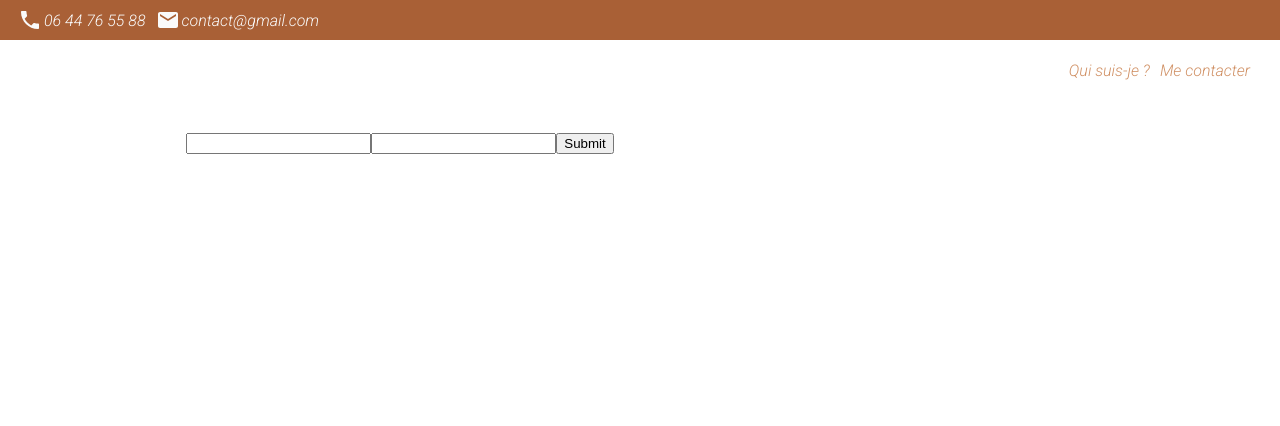
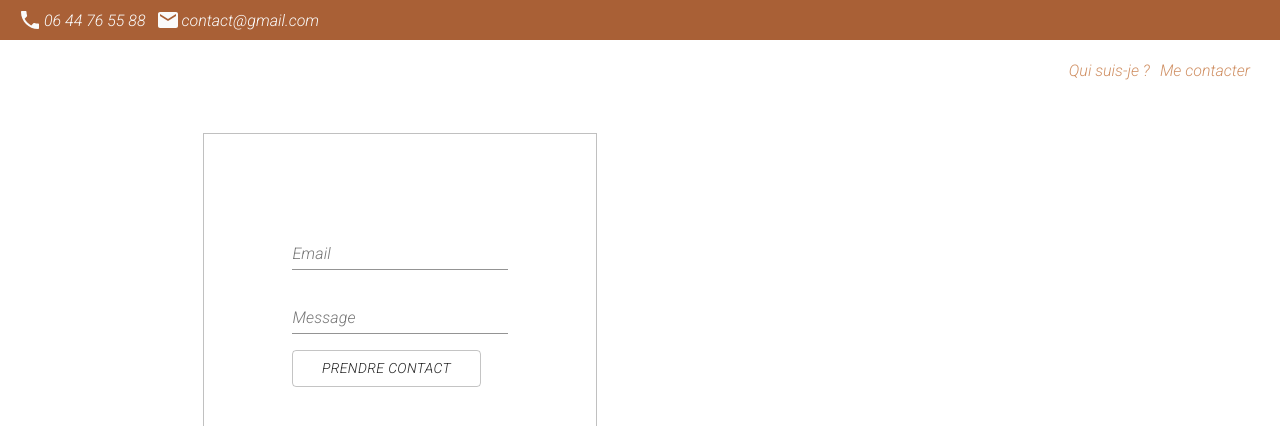
Before and after one commit to nicolashedoire/naitre-ensemble, a Next.js app: page / in a window 1280 px wide. Shown: the top 426 px of the page. Built offline with nearby package versions, Linux system fonts and the light colour scheme.

Commit message:
fix form with material-ui input

```diff
--- a/forms/contactForm.tsx
+++ b/forms/contactForm.tsx
@@ -1,27 +1,37 @@
 import React from "react";
 import { useForm } from "react-hook-form";
+import { makeStyles } from '@material-ui/core/styles';
+import TextField from '@material-ui/core/TextField';
+import Button from '@material-ui/core/Button';
+import styles from './styles.module.scss';
 
 type Inputs = {
   email: string,
   message: string,
 };
 
+const useStyles = makeStyles((theme) => ({
+    root: {
+      '& > *': {
+        margin: theme.spacing(1),
+        width: '25ch',
+      },
+    }
+  }));
+
 export default function Contact() {
 
+    const classes = useStyles();
     const { register, handleSubmit, watch, formState: { errors } } = useForm<Inputs>();
     const onSubmit = data => console.log(data);
 
     return (
       <div>
-    <form onSubmit={handleSubmit(onSubmit)}>
-      {/* register your input into the hook by invoking the "register" function */}
-      <input defaultValue="" {...register("email", { required: true })} />
-
-      {/* include validation with required or other standard HTML validation rules */}
-      <input {...register("message", { required: true })} />
-      {/* errors will return when field validation fails  */}
+    <form className={`${classes.root} ${styles.formGrid}`} onSubmit={handleSubmit(onSubmit)} autoComplete="off">
+      <TextField id="form-email" label="Email" defaultValue="" {...register("email", { required: true })}/>
+      <TextField id="form-message" label="Message" defaultValue="" {...register("message", { required: true })}/>
       {errors.message && <span>Le champ message est requis</span>}
-      <input type="submit" />
+      <Button type="submit" variant="outlined" color="default" disableElevation>Prendre contact</Button>
     </form>
       </div>
     );
--- /dev/null
+++ b/forms/styles.module.scss
@@ -0,0 +1,6 @@
+.formGrid {
+    display: flex;
+    flex-direction: column;
+    padding: 5rem;
+    border: 1px solid silver;
+}
--- a/styles/globals.scss
+++ b/styles/globals.scss
@@ -15,3 +15,7 @@ a {
 * {
   box-sizing: border-box;
 }
+
+.mt25 {
+  margin-top: 25px;
+}
```
